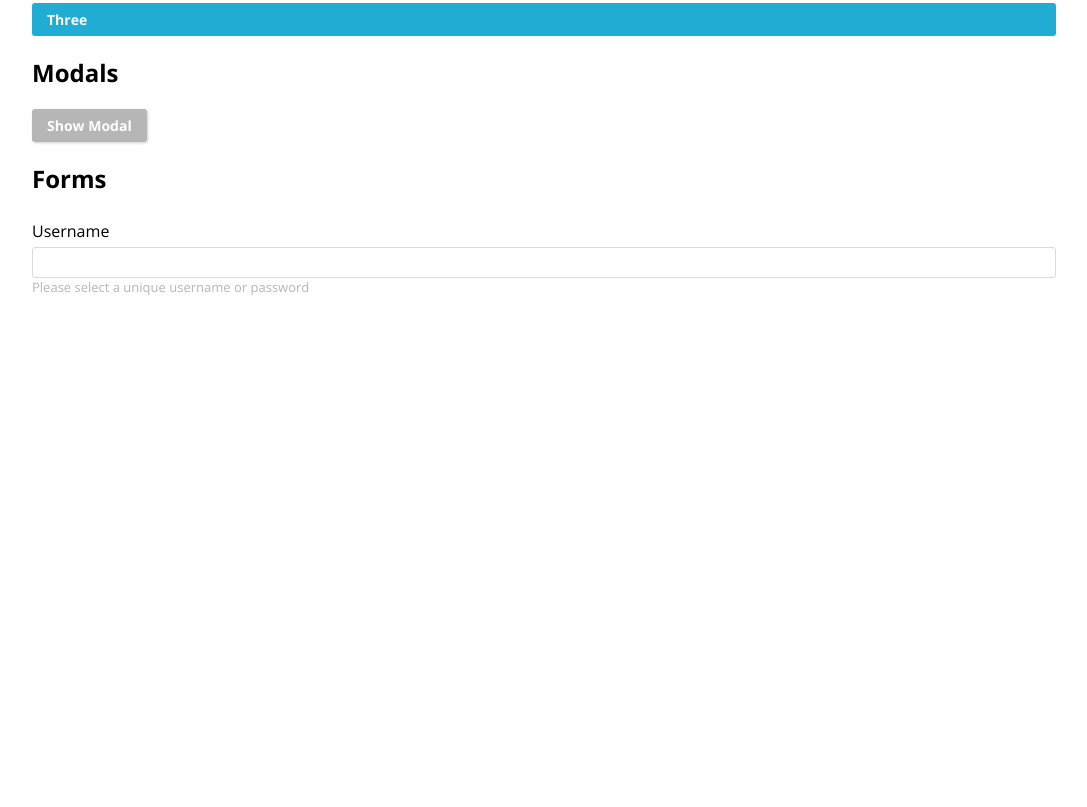
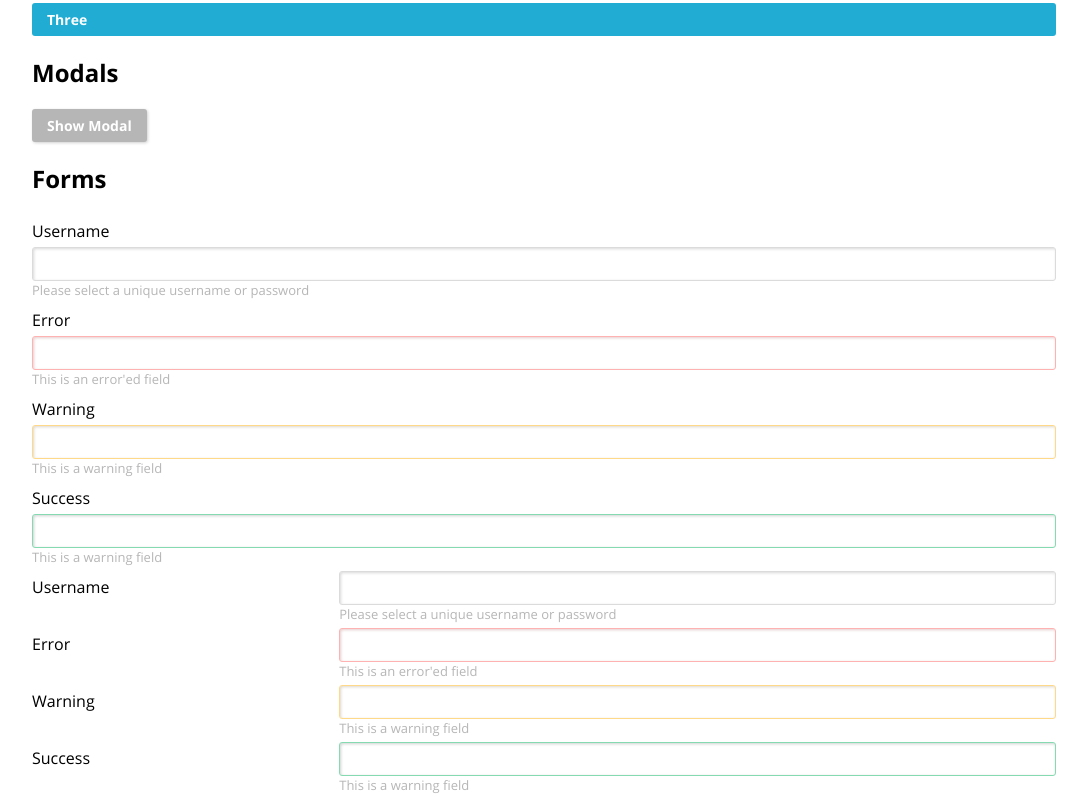
Before and after one commit to fahodzi/ui, a website: page index.mustache in a window 1280 px wide. Shown: the part 1319-2126 px from the top of the page, without its empty margins (96-1183 px from the left). Before the commit the page ends 1628 px from the top, so only its background shows below. Drawn offline with nearby package versions, Linux system fonts and the light colour scheme; files that its build step writes are made by us from their sources.

Commit message:
Finished initial form layouts

```diff
--- a/index.mustache
+++ b/index.mustache
@@ -214,6 +214,51 @@
                 <input type="text" name="username" />
                 <span>Please select a unique username or password</span>
             </div>
+
+            <div class="form-element form-error">
+                <label>Error</label>
+                <input type="text" name="error" />
+                <span>This is an error'ed field </span>
+            </div>
+
+            <div class="form-element form-warning">
+                <label>Warning</label>
+                <input type="text" name="warning" />
+                <span>This is a warning field </span>
+            </div>
+
+            <div class="form-element form-success">
+                <label>Success</label>
+                <input type="text" name="success" />
+                <span>This is a warning field </span>
+            </div>
         </form>
+
+        <form class="form-grid">
+            <div class="form-element">
+                <label>Username</label>
+                <input type="text" name="username" />
+                <span>Please select a unique username or password</span>
+            </div>
+
+            <div class="form-element form-error">
+                <label>Error</label>
+                <input type="text" name="error" />
+                <span>This is an error'ed field </span>
+            </div>
+
+            <div class="form-element form-warning">
+                <label>Warning</label>
+                <input type="text" name="warning" />
+                <span>This is a warning field </span>
+            </div>
+
+            <div class="form-element form-success">
+                <label>Success</label>
+                <input type="text" name="success" />
+                <span>This is a warning field </span>
+            </div>
+        </form>
+
     </body>
 </html>
--- a/sass/_forms.scss
+++ b/sass/_forms.scss
@@ -1,4 +1,8 @@
 .form-element{
+
+  input:focus, textarea:focus{
+    outline:none
+  }
 
   padding-bottom: 5px;
 
@@ -13,7 +17,10 @@
     border-radius: 3px;
     padding:7px;
     width:100%;
-    box-sizing: border-box
+    box-sizing: border-box;
+    box-shadow: inset 1px 1px 3px rgba(darken($gray-5, 60%), 0.2);
+    color:$gray-1;
+    font-size: initial
   }
 
   >span{
@@ -22,3 +29,37 @@
     display:block;
   }
 }
+
+.form-grid {
+  .form-element{
+    white-space: nowrap;
+    font-size: 0;
+    label {
+      display:inline-block;
+      width:30%;
+      box-sizing: border-box;
+      font-size: initial;
+    }
+    input[type=text]{
+      width:70%;
+      display:inline-block;
+      box-sizing: border-box;
+      font-size: initial;
+    }
+    span{
+      margin-left: 30%;
+      font-size:small;
+    }
+  }
+}
+
+@mixin marked-element($color) {
+  border-color: $color;
+  box-shadow: inset 1px 1px 3px rgba(darken($color, 60%), 0.2);
+  background-color: lighten($color, 50%);
+  color: darken($color,50)
+}
+
+.form-error{ input[type=text]{ @include marked-element($light-red) }}
+.form-warning{ input[type=text]{ @include marked-element($light-yellow) }}
+.form-success{ input[type=text]{ @include marked-element($light-green) }}
```
Also changed, not shown: build/fzui.css, index.html, 1 other file.
